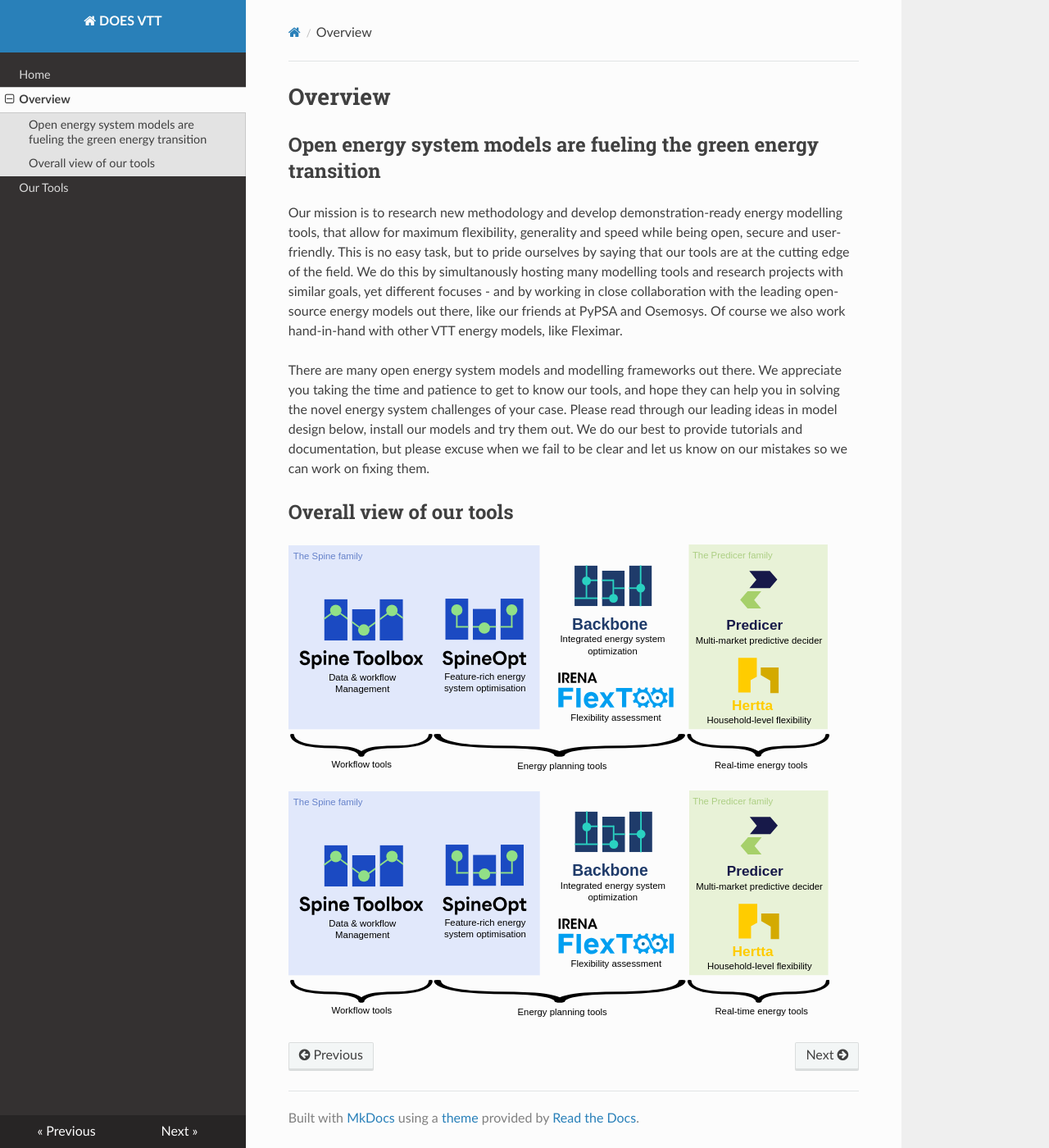
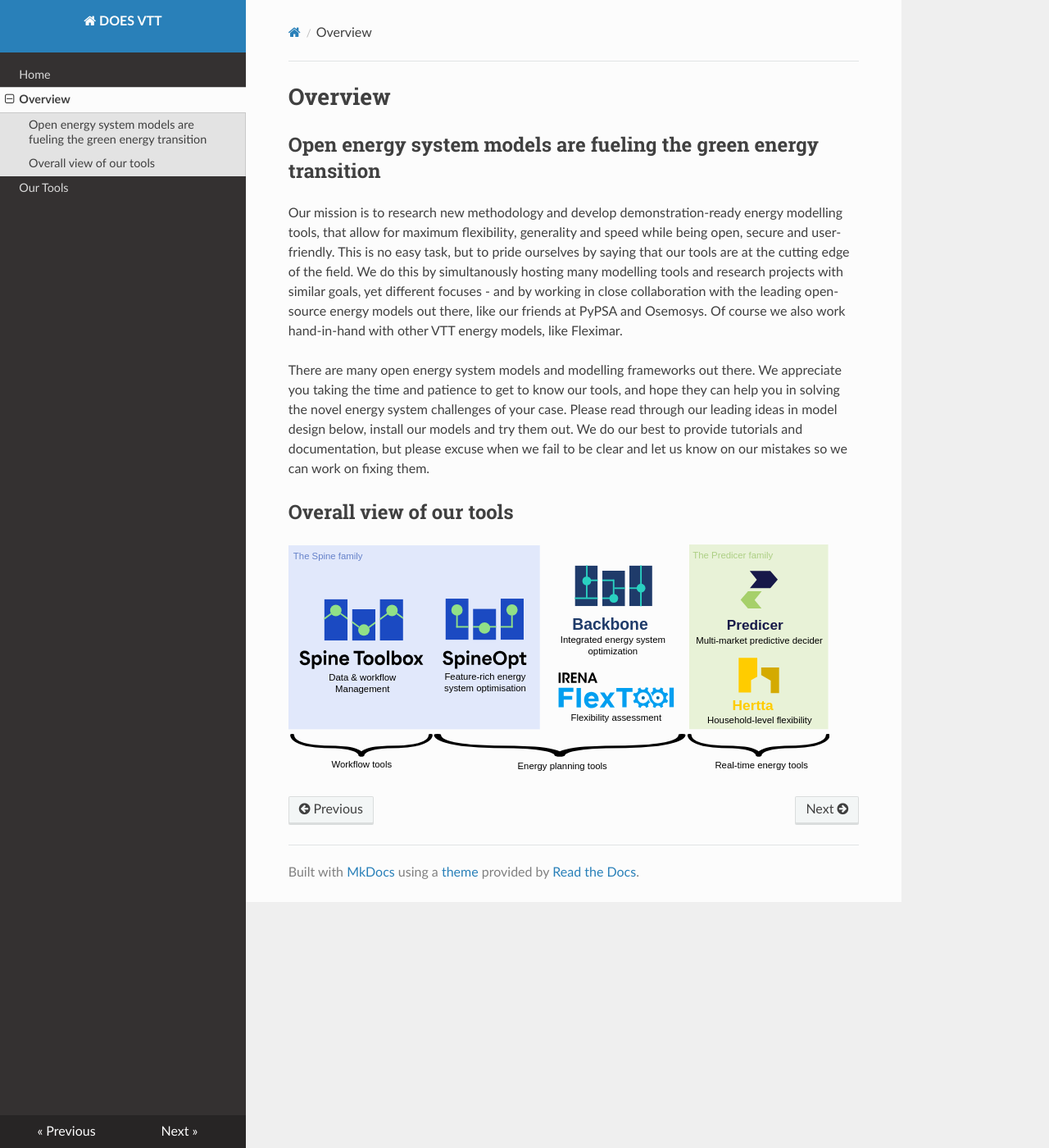
Before and after one commit to DOESVTT/doesvtt, an MkDocs documentation site: the page built from docs/github_does_tools.md, in a window 1280 px wide and 1400 px high. Shown: the whole window at 82% size. Built offline with MkDocs 1.6.1, drawn with Linux system fonts in a browser that asks for light colours; nearby versions of some CDN libraries.

Commit message:
Update github_does_tools.md

```diff
--- a/docs/github_does_tools.md
+++ b/docs/github_does_tools.md
@@ -7,8 +7,6 @@
 There are many open energy system models and modelling frameworks out there. We appreciate you taking the time and patience to get to know our tools, and hope they can help you in solving the novel energy system challenges of your case. Please read through our leading ideas in model design below, install our models and try them out. We do our best to provide tutorials and documentation, but please excuse when we fail to be clear and let us know on our mistakes so we can work on fixing them.
 
 ## Overall view of our tools
-![tools_map](assets/comm_logo_plain.svg)
-
 <svg
    width="174.79094mm"
    height="73.030937mm"
```
